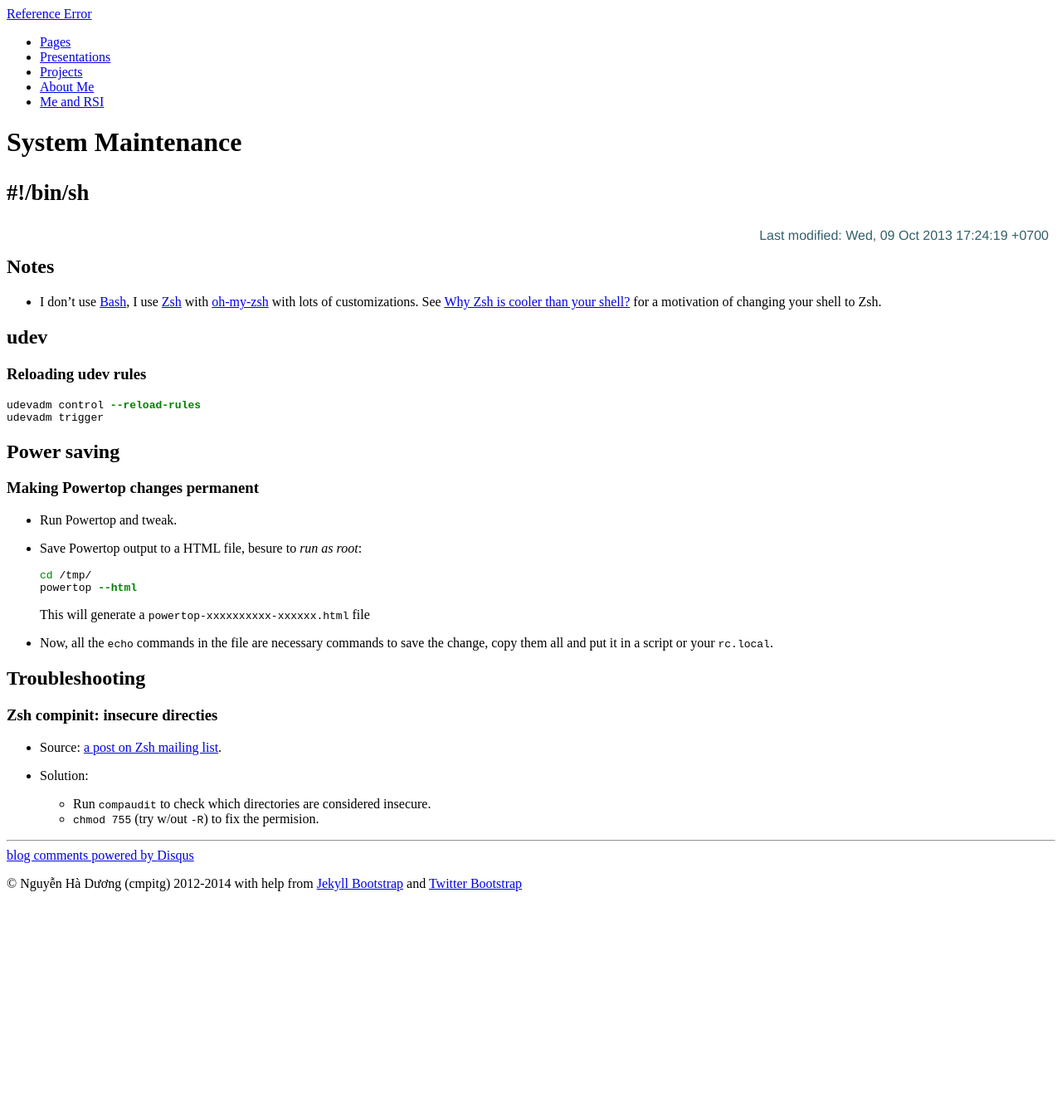
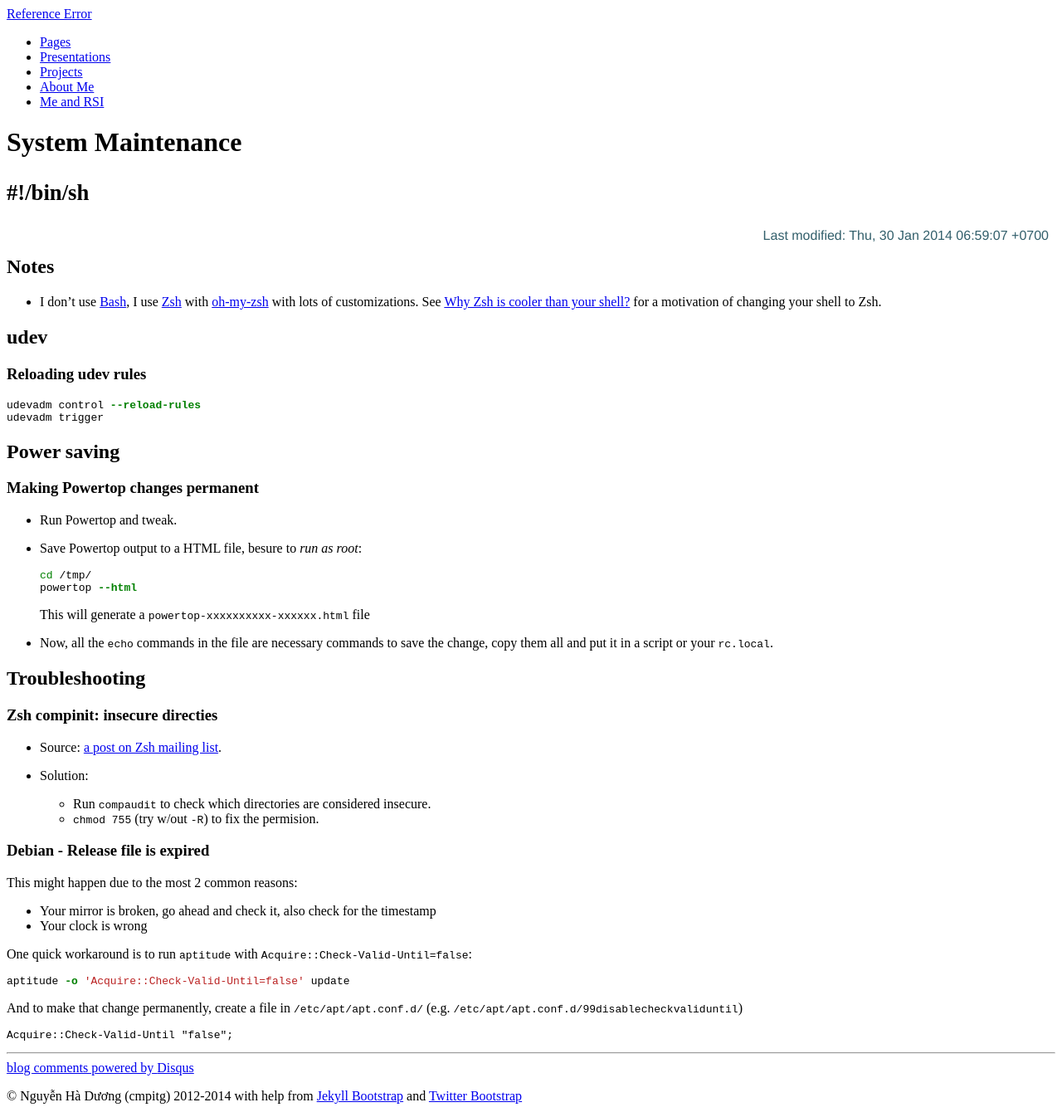
Before and after one commit to cmpitg/cmpitg.github.com, a Jekyll site: the page built from guides/system.md, in a window 1280 px wide. Shown: the whole page at 83% size. Built offline with Jekyll 4.4.1, drawn with Linux system fonts in a browser that asks for light colours; Markdown is read by kramdown in place of the engine named in the settings; comment, search, counter and statistics services are not loaded; before the commit the page ends 1090 px from its top, so only the background shows below that.

Commit message:
Update Debian maintenance error: Release is expired

````diff
--- a/guides/system.md
+++ b/guides/system.md
@@ -5,7 +5,7 @@ tagline: "#!/bin/sh"
 category: System
 tags: [system, guide, shell]
 permalink: /system/
-last_updated: Wed, 09 Oct 2013 17:24:19 +0700
+last_updated: Thu, 30 Jan 2014 06:59:07 +0700
 ---
 {% include JB/setup %}
 
@@ -55,3 +55,24 @@ udevadm trigger
 
   - Run `compaudit` to check which directories are considered insecure.
   - `chmod 755` (try w/out `-R`) to fix the permision.
+
+### Debian - Release file is expired ###
+
+This might happen due to the most 2 common reasons:
+
+* Your mirror is broken, go ahead and check it, also check for the timestamp
+* Your clock is wrong
+
+One quick workaround is to run `aptitude` with
+`Acquire::Check-Valid-Until=false`:
+
+```sh
+aptitude -o 'Acquire::Check-Valid-Until=false' update
+```
+
+And to make that change permanently, create a file in `/etc/apt/apt.conf.d/`
+(e.g. `/etc/apt/apt.conf.d/99disablecheckvaliduntil`)
+
+```
+Acquire::Check-Valid-Until "false";
+```
````
